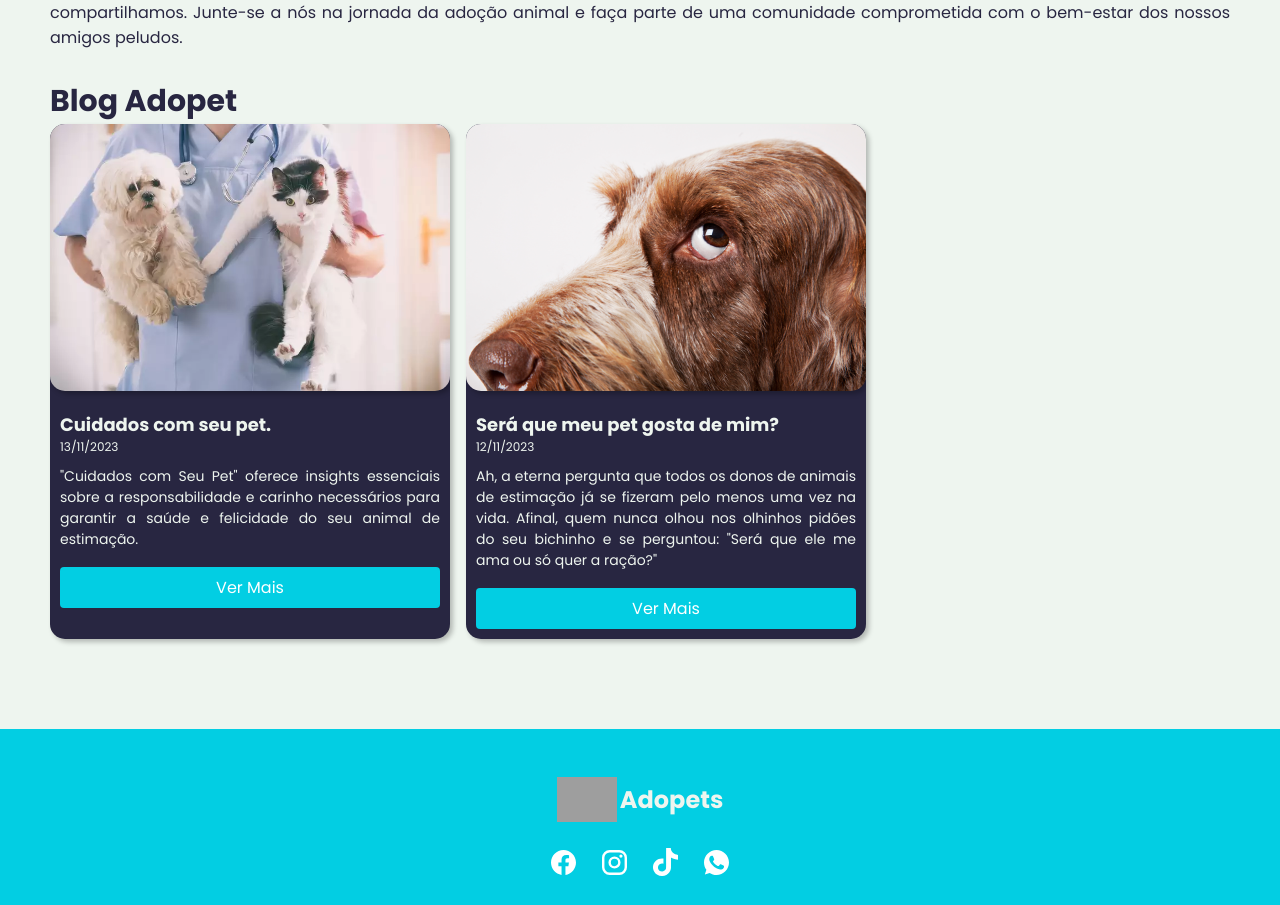
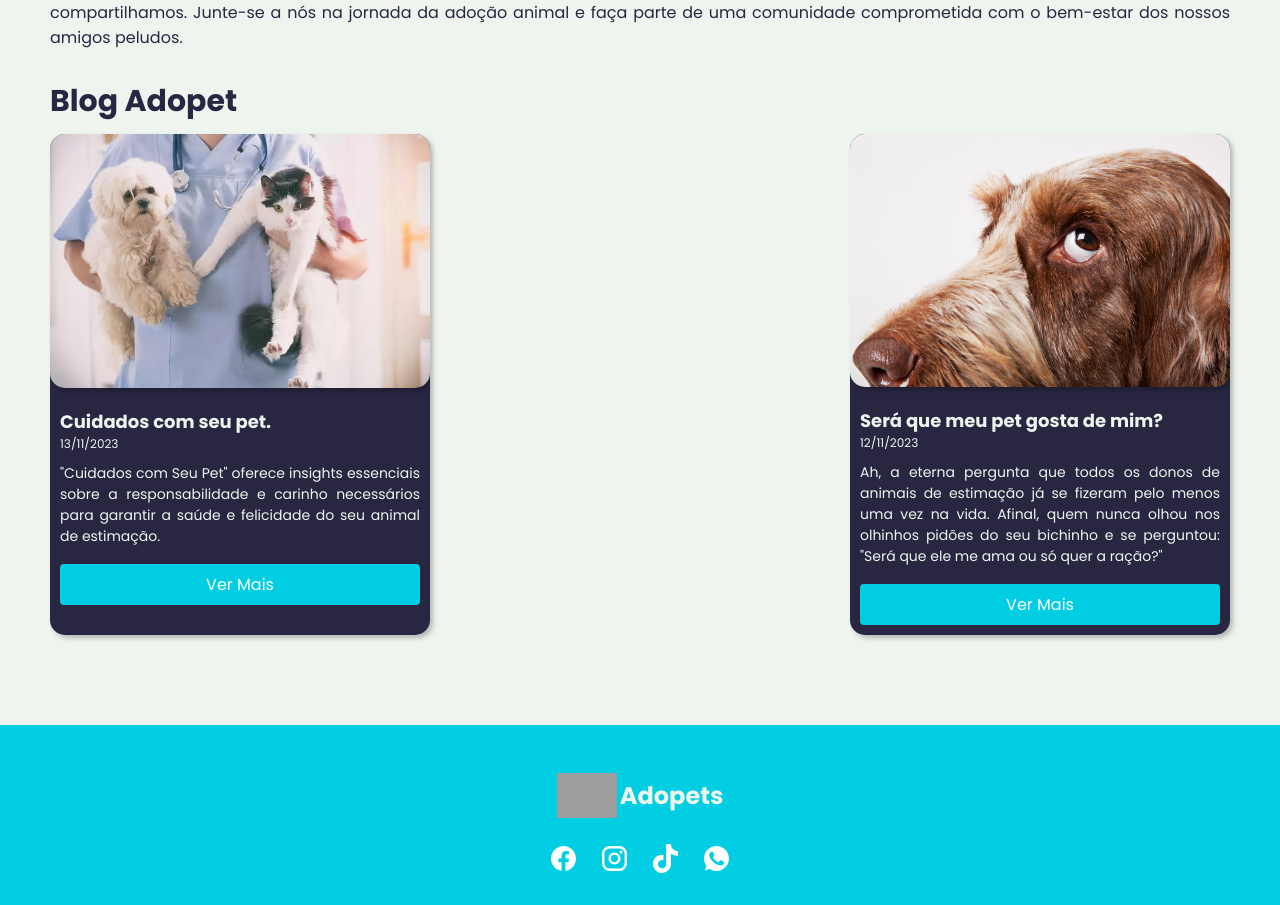
Before and after one commit to RNoleto/adopets-vue3, a Vue app: page / in a window 1280 px wide. Shown: the part 1121-2026 px from the top of the page. Built offline with nearby package versions, Linux system fonts and the light colour scheme; grey boxes are pictures that could not be loaded.

Commit message:
ajuste de alinahmento dos cards para telas responsivas

```diff
--- a/src/pages/Home.vue
+++ b/src/pages/Home.vue
@@ -116,18 +116,19 @@ export default {
   .blog {
     padding: 10px 0px;
     .cards {
-      width: 100%;
+      margin-top: 10px;
+      max-width: 100%;
       display: flex;
+      justify-content: center;
       flex-wrap: wrap;
       gap: 1rem;
       .card {
-        max-width: 400px;
+        width: 350px;
         height: auto;
         display: flex;
         flex-direction: column;
         gap: 10px;
         background-color: var(--color-3);
-        // padding: 20px 10px;
         color: var(--color-4);
         border-radius: 15px;
         box-shadow: 3px 3px 5px rgba($color: #000000, $alpha: 0.25);
@@ -141,4 +142,28 @@ export default {
     }
   }
 }
+@media (min-width: 600px) {
+  .container {
+    .blog {
+      .cards {
+        justify-content: center;
+        .card {
+          width: 380px;
+        }
+      }
+    }
+  }
+}
+
+@media (min-width: 1210px) {
+  .container {
+    .blog {
+      .cards {
+        justify-content: space-between;
+        .card {
+        }
+      }
+    }
+  }
+}
 </style>
```
